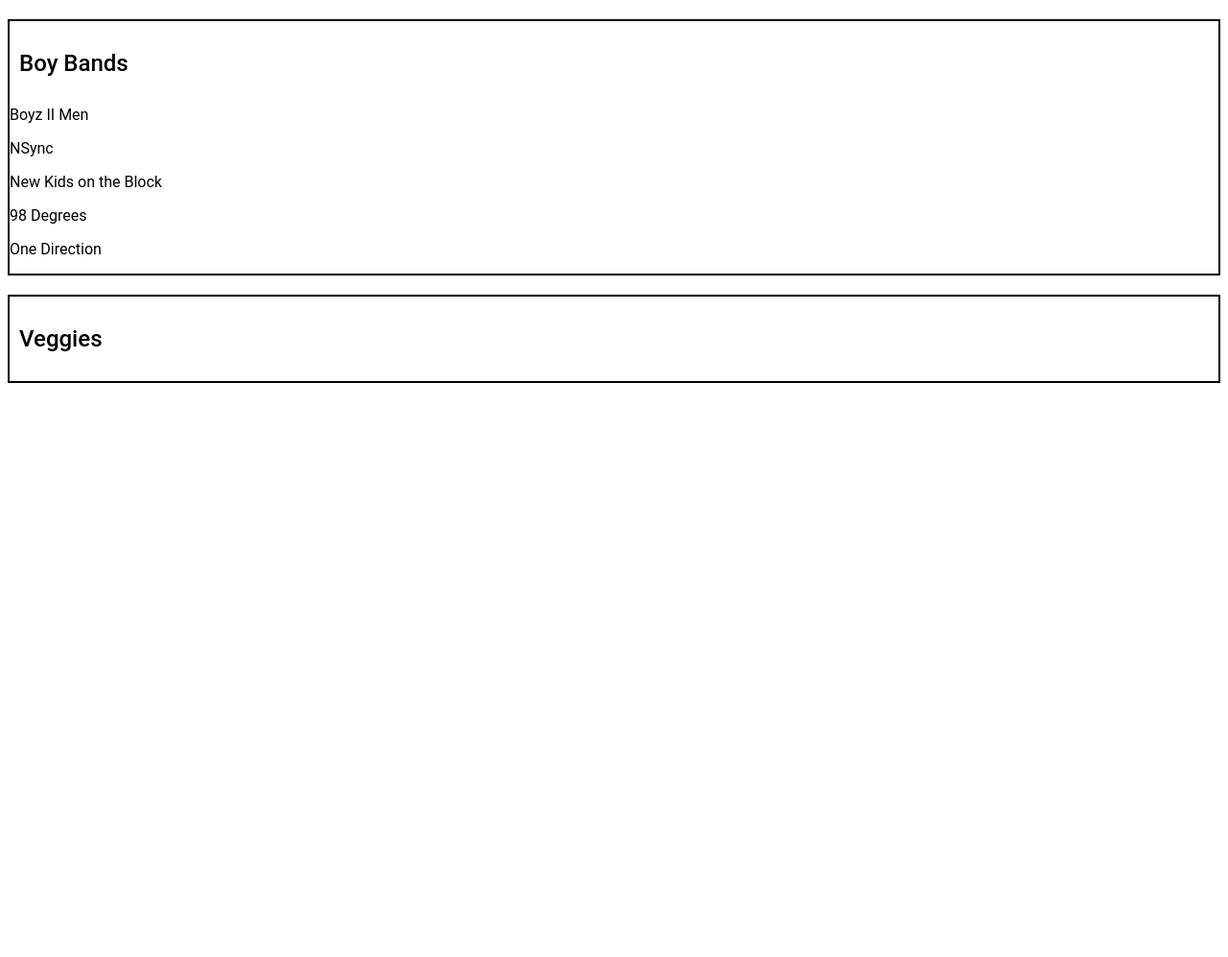
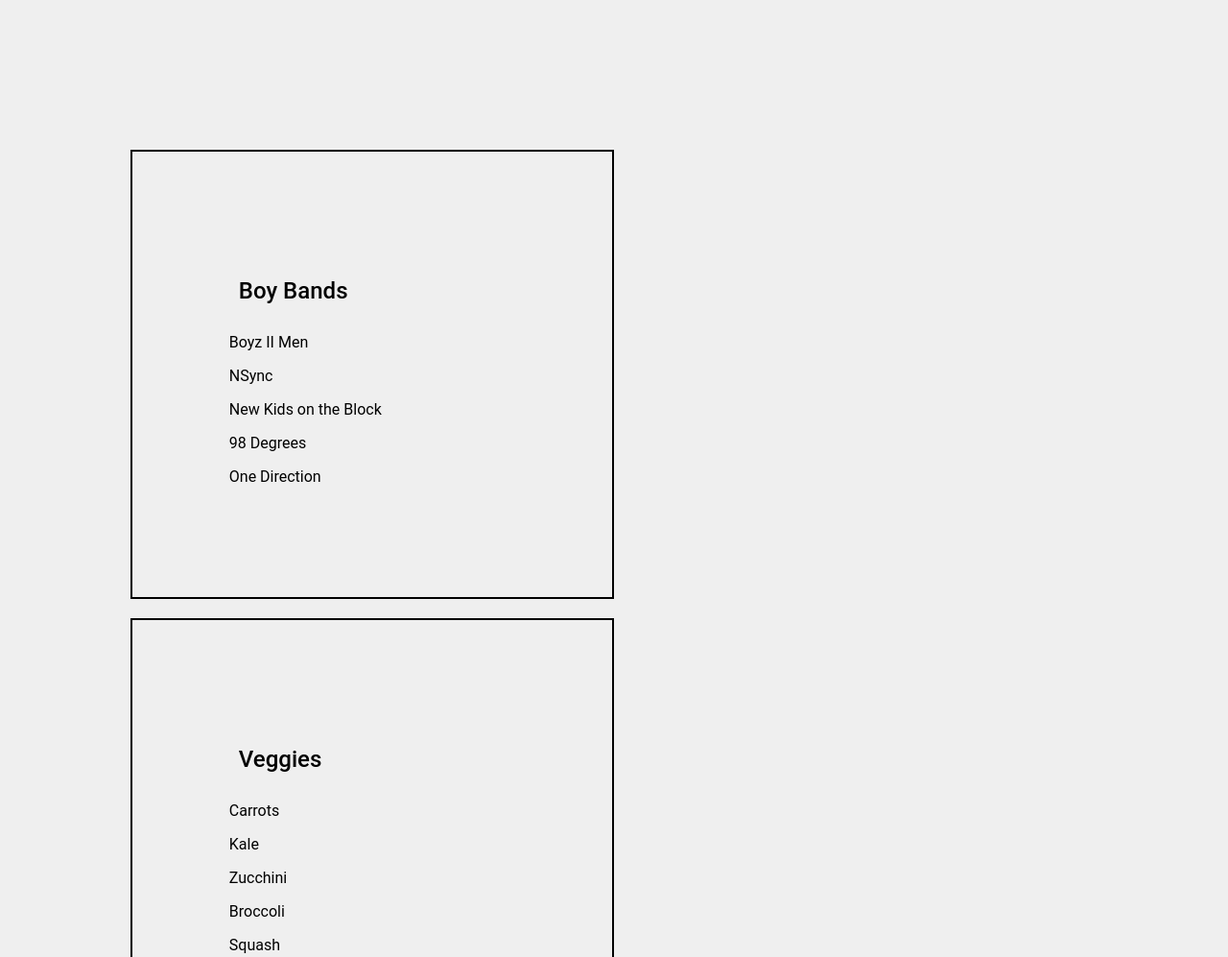
Before and after one commit to wierje/boybands, a plain HTML site: page index.html in a window 1280 px wide. Shown: the top 997 px of the page at 96% size. Before the commit the page ends 800 px from the top, so only its background shows below. Drawn offline with Linux system fonts and the light colour scheme.

Commit message:
js for veggies

```diff
--- a/boybands.js
+++ b/boybands.js
@@ -1,13 +1,15 @@
 var bands = ["Boyz II Men", "NSync", "New Kids on the Block", "98 Degrees", "One Direction"];
 
+var vegetables = ["Carrots", "Kale", "Zucchini", "Broccoli", "Squash"];
 
 for (var i = 0; i < bands.length; i += 1) {
     var currentBand = bands[i];
-    console.log(currentBand);
+    console.log("The current boyband is", currentBand);
     document.getElementById("boy-bands").innerHTML += "<p>" + currentBand + "</p>";
-    console.log("The current value of i is", i);
 }
 
-
-var vegetables = ["Carrots", "Kale", "Zucchini", "Broccoli", "Squash"];
-console.log(vegetables[0]);
+for (var i = 0; i < vegetables.length; i += 1) {
+    var currentVegetable = vegetables[i];
+    console.log("The current veggie is", currentVegetable);
+    document.getElementById("veggies").innerHTML += "<p>" + currentVegetable + "</p>";
+}
--- a/styles.css
+++ b/styles.css
@@ -1,11 +1,17 @@
 body {
-  font-family: roboto, sans-serif;
+  background-color: #efefef;
+  font-family: roboto, "Century Gothic", sans-serif;
+  padding: 10%;
 }
 
 div {
   border: 2px solid black;
+  border-style:
   height: auto;
+  width: auto;
   margin-top:20px;
+  margin-right: 50%;
+  padding: 10%;
 }
 h2 {
   font-weight: 500;
```
